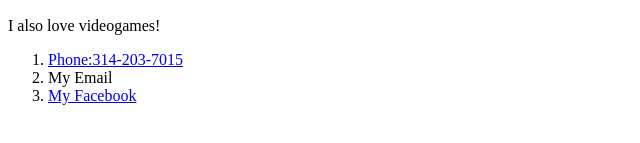
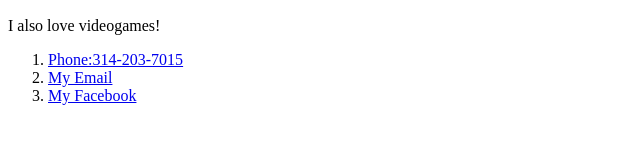
Before and after one commit to SidHemphill314/SavvyPortfolio, a website: page index.html in a window 1280 px wide. Shown: the part 383-526 px from the top of the page, 0-640 px from the left. Drawn offline with Linux system fonts and the light colour scheme.

Commit message:
MyEmailLinkUpdatedInIndex10/31

```diff
--- a/index.html
+++ b/index.html
@@ -14,7 +14,7 @@
 <p>I also love videogames!</p>
         <ol>
             <li><a href= "https://github.com/SidHemphill314">Phone:314-203-7015</a></li>
-            <li><a href= "https://github.com/SidHemphill314"></a>My Email</li>
+            <li><a href= "https://github.com/SidHemphill314">My Email</a></li>
             <li><a href= "https://www.facebook.com/sidney.hemphill.50">My Facebook</a></li>
         </ol>
 
```
